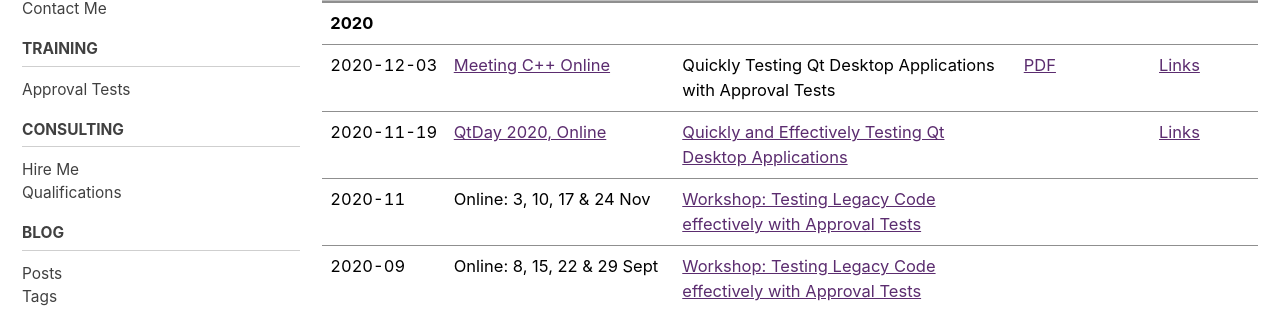
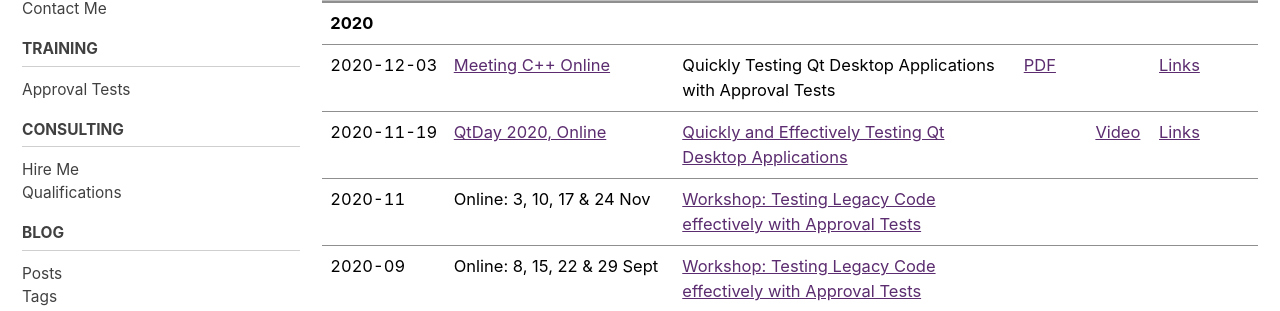
Before and after one commit to claremacrae/claremacrae.github.io, a Jekyll site: the page built from conferences/presentations.md, in a window 1280 px wide and 900 px high, scrolled down 512 px. Shown: the part 138-449 px from the top of the window. Built offline with Jekyll 4.4.1, drawn with Linux system fonts in a browser that asks for light colours; cached includes are drawn as plain includes; nearby versions of some CDN libraries.

Commit message:
Add link to QtDay video

```diff
--- a/conferences/presentations.md
+++ b/conferences/presentations.md
@@ -21,7 +21,7 @@
 | ----- | ----- | ------------------ | ------- | ----- | ------------ |
 | **2020** | &nbsp; | &nbsp; | &nbsp; | &nbsp; | &nbsp; |
 | <span class="text-tabular-dates">2020-12-03</span> | [Meeting C++ Online](https://meetingcpp.com/mcpp/online/) | Quickly Testing Qt Desktop Applications with Approval Tests | [PDF](http://meetingcpp.com/mcpp/slides/2020/Quickly%20and%20Effectively%20Testing%20Qt%20Desktop%20Applications%20-%20Meeting%20Cpp%20Online%2020207787.pdf) | &nbsp; | [Links](https://github.com/claremacrae/talks/blob/main/Quickly_Testing_Qt_Desktop_Applications.md#top) |
-| <span class="text-tabular-dates">2020-11-19</span> | [QtDay 2020, Online](https://www.qtday.it/) | [Quickly and Effectively Testing Qt Desktop Applications](https://www.qtday.it/agenda/speakers/573234) | &nbsp; | &nbsp; | [Links](https://github.com/claremacrae/talks/blob/main/Quickly_Testing_Qt_Desktop_Applications.md#top) |
+| <span class="text-tabular-dates">2020-11-19</span> | [QtDay 2020, Online](https://www.qtday.it/) | [Quickly and Effectively Testing Qt Desktop Applications](https://www.qtday.it/agenda/speakers/573234) | &nbsp; | [Video](https://www.youtube.com/watch?v=XE4_D1ddtQg) | [Links](https://github.com/claremacrae/talks/blob/main/Quickly_Testing_Qt_Desktop_Applications.md#top) |
 | <span class="text-tabular-dates">2020-11</span> | Online: 3, 10, 17 & 24 Nov | [Workshop: Testing Legacy Code effectively with Approval Tests](https://bit.ly/LegacyCppNov2020) | &nbsp; | &nbsp; | &nbsp; |
 | <span class="text-tabular-dates">2020-09</span> | Online: 8, 15, 22 & 29 Sept | [Workshop: Testing Legacy Code effectively with Approval Tests](https://claremacrae.co.uk/blog/2020/07/approvaltests-training-course) | &nbsp; | &nbsp; | &nbsp; |
 | <span class="text-tabular-dates">2020-09-16</span> | [CppCon, Online](https://cppcon.org) | Code Samples That Compile Even More Easily | &nbsp; | [Video](https://youtu.be/aw2mQKXhgvU) | [GitHub](https://github.com/claremacrae/Catch2/commit/45ca55202dd2adeeafd43f936d23610353712c9d) |
```
